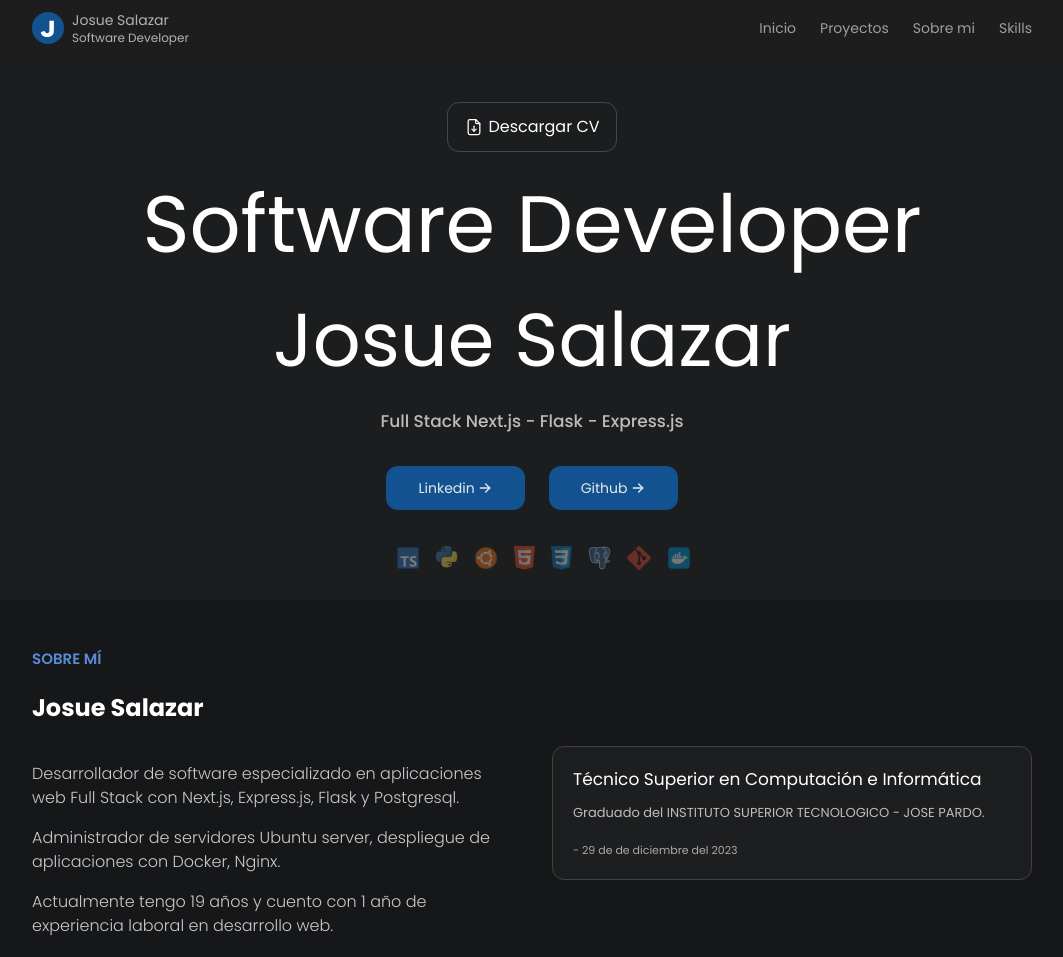
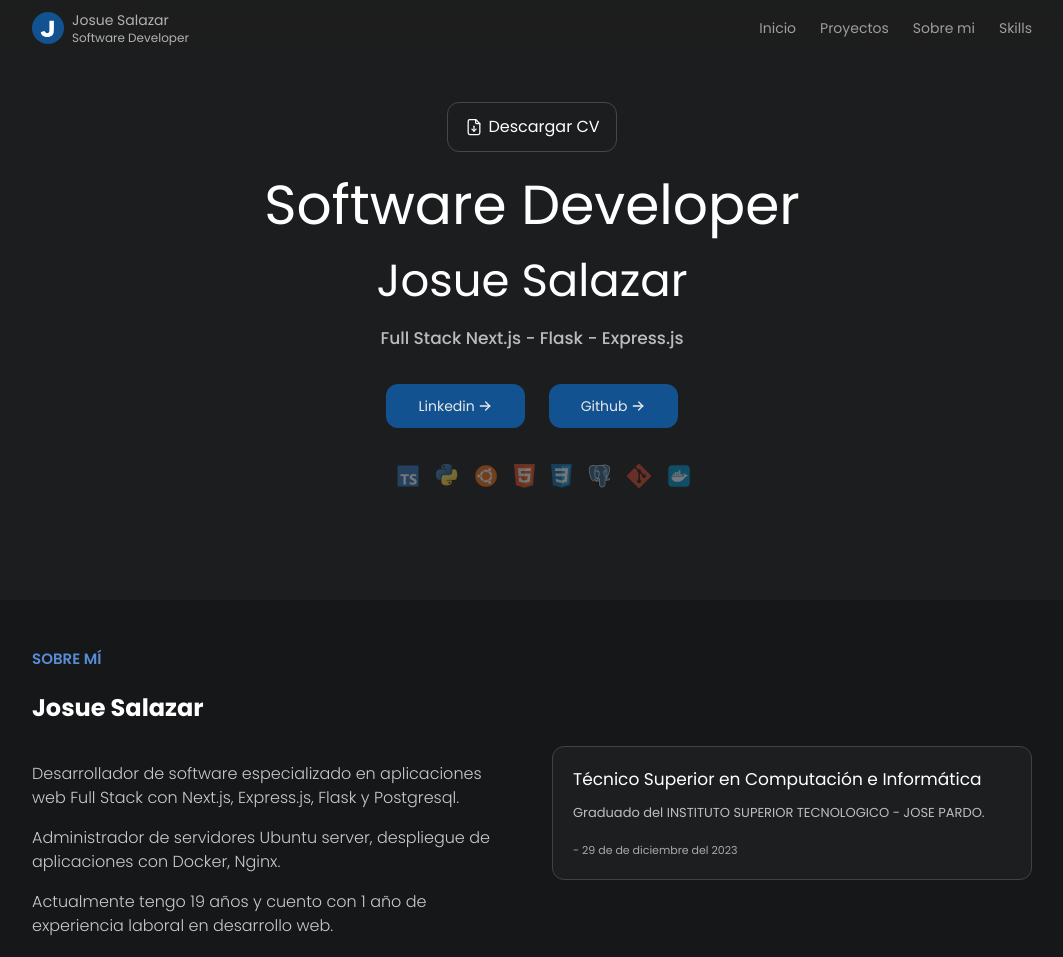
Before and after one commit to Josuesp1620/joucode-dev, an Astro site: page / in a window 1280 px wide. Shown: the top 957 px of the page, without its empty margins (108-1171 px from the left). Built offline with nearby package versions, Linux system fonts and the light colour scheme; Astro itself is replaced by a stand-in of ours.

Commit message:
[Update] Header Responsive Tablet

```diff
--- a/src/components/HeaderComponent.astro
+++ b/src/components/HeaderComponent.astro
@@ -1,11 +1,11 @@
-<section class="mt-0 flex flex-col items-center w-screen h-600 bg-[#1c1d1e]" id="home">
+<section class="mt-0 flex flex-col items-center w-full h-600 bg-[#1c1d1e]" id="home">
     <header class="flex flex-col items-center justify-center mt-[90px]">
       <a class="flex items-center gap-1 m-3 py-3 px-4 cursor-pointer bg-[#1f20222] border-[0.5px] border-solid rounded-xl border-[#45484b]" download="CV-Josue-Salazar.pdf" href="/cv/CV_JOSUE_SALAZAR.pdf" >
         <img class="w-5 h-5" src="/svg/shared/file-download.svg" alt="file"/>
         <span>Descargar CV</span>
       </a>
-      <h1 class="text-white text-[80px] m-0">Software Developer</h1>
-      <h2 class="text-[75px] mb-3">Josue Salazar</h2>
+      <h1 class="text-white text-[80px] md:text-[55px] m-0">Software Developer</h1>
+      <h2 class="text-[75px] md:text-[45px] mb-3">Josue Salazar</h2>
       <h3 class="m-0 text-[#bcbcbc] text-[17px] font-medium">Full Stack Next.js - Flask - Express.js</h3>
       <div class="flex items-center justify-center">
         <a class="w-30 flex items-center justify-center text-center gap-[2px] bg-[#12589E] my-8 mx-3 py-3 px-8 rounded-xl text-sm relative overflow-hidden opacity-[.9]" id="github-header" title="github.com/JosueJDK" href="https://www.linkedin.com/in/joucode" target="_blank" rel="noopener">
```
